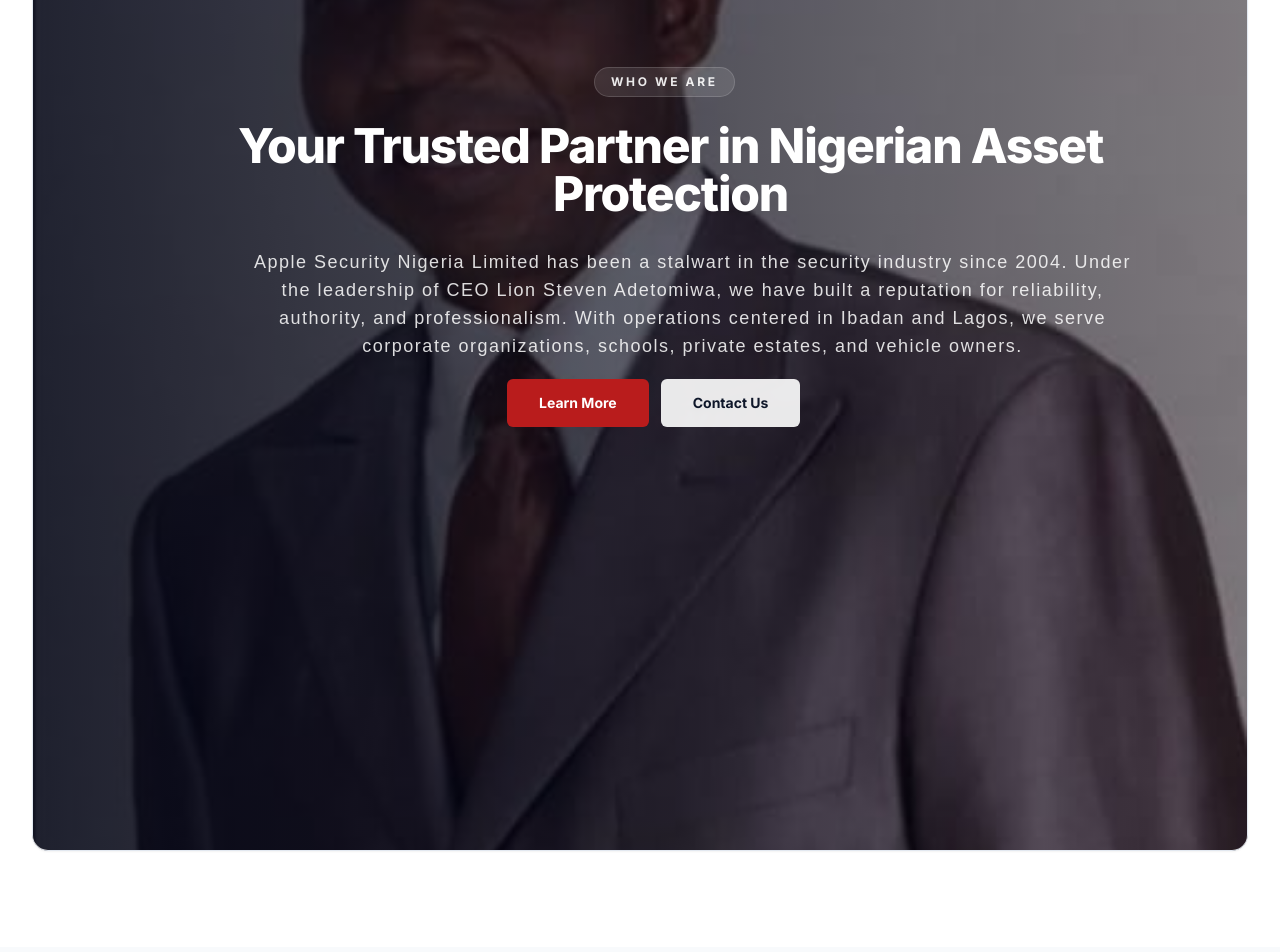
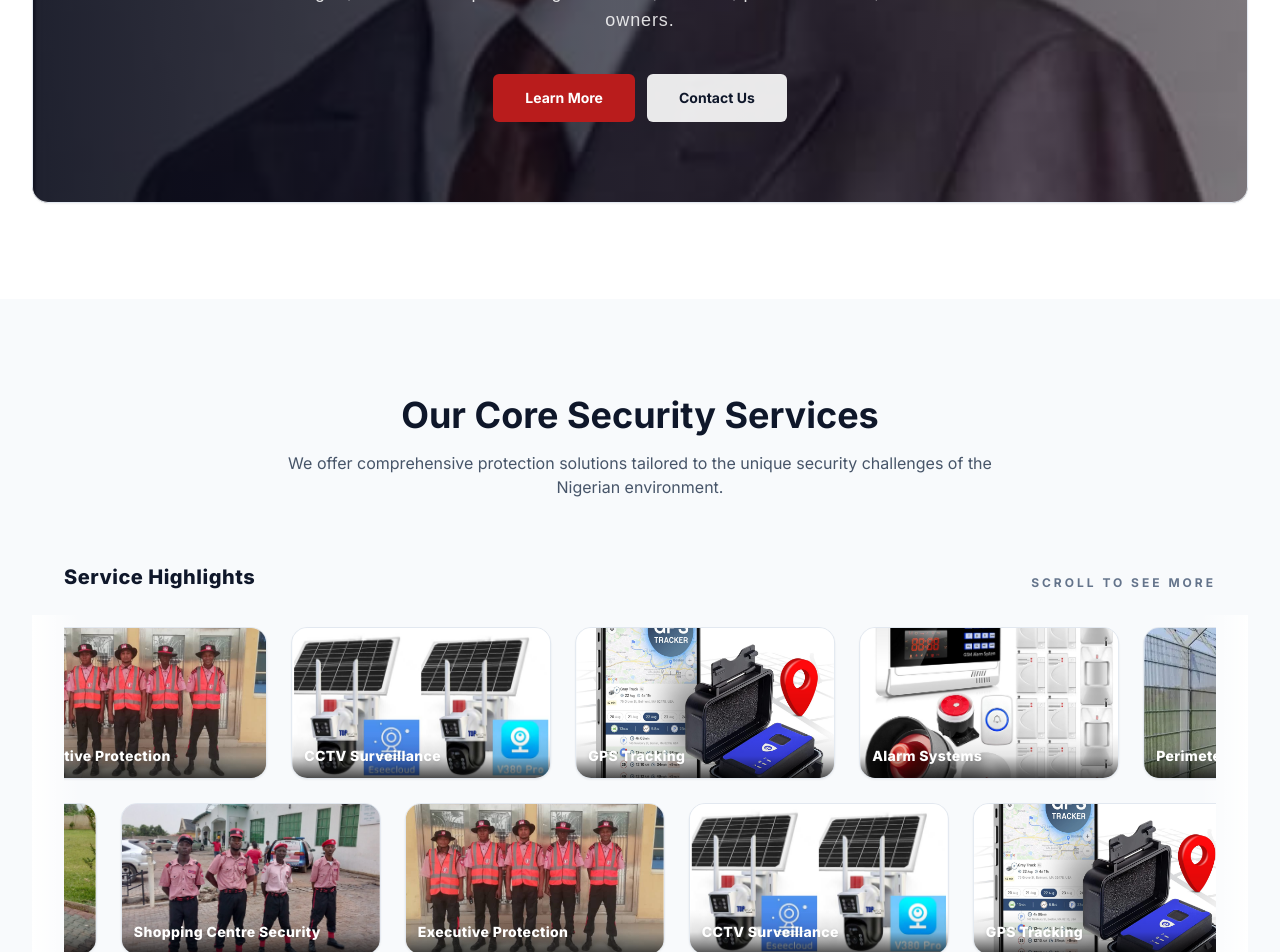
Before and after one commit to Bang0457/applesecuritywebsite, a React (Vite) app: page /#/ in a window 1280 px wide. Shown: the part 1300-2252 px from the top of the page. Built offline with nearby package versions, Linux system fonts and the light colour scheme.

Commit message:
feat: add service images, fix mapping, update Home and Services UI

```diff
--- a/components/ui/cn.ts
+++ b/components/ui/cn.ts
@@ -1,7 +1,7 @@
 export type ClassValue =
   | string
   | number
-  | boolean
+  | false
   | null
   | undefined
   | ClassValue[]
@@ -11,7 +11,7 @@
   const out: string[] = []
 
   const push = (v: ClassValue): void => {
-    if (!v) return
+    if (v === null || v === undefined || v === false) return
     if (typeof v === "string" || typeof v === "number") {
       out.push(String(v))
       return
--- a/components/ui/hero-section-4.tsx
+++ b/components/ui/hero-section-4.tsx
@@ -81,31 +81,30 @@
         />
         <div
           className="relative px-6 py-16 sm:px-10 sm:py-20 lg:px-14"
-          style={{ width: "1219px", height: "1210px", opacity: 1 }}
         >
           <motion.div
-            className="w-full max-w-[1148px]"
+            className="mx-auto flex w-full max-w-5xl flex-col items-center text-center"
             variants={containerVariants}
             initial="hidden"
             whileInView="visible"
             viewport={{ once: true, amount: 0.45 }}
           >
             <motion.p
-              className="absolute left-[561px] top-[427px] inline-flex items-center rounded-full border border-white/15 bg-white/10 px-4 py-1.5 text-xs font-bold tracking-[0.22em] uppercase text-white/90"
+              className="inline-flex items-center rounded-full border border-white/15 bg-white/10 px-4 py-1.5 text-xs font-bold tracking-[0.22em] uppercase text-white/90"
               variants={itemVariants}
             >
               WHO WE ARE
             </motion.p>
 
             <motion.h2
-              className="absolute left-[93px] top-[458px] mt-6 h-[116px] w-[1089px] text-center text-3xl font-black tracking-tight sm:text-4xl md:text-5xl"
+              className="mt-6 text-3xl font-black tracking-tight sm:text-4xl md:text-5xl"
               variants={itemVariants}
             >
               {title}
             </motion.h2>
 
             <motion.p
-              className="absolute left-[206px] top-[584px] mt-6 h-[95px] w-[907px] max-w-[907px] text-center text-base leading-[30px] tracking-[1.5px] text-white/85 sm:text-lg"
+              className="mt-6 max-w-3xl text-base leading-8 tracking-[0.05em] text-white/85 sm:text-lg"
               style={{ fontFamily: '"SF Compact Display", sans-serif' }}
               variants={itemVariants}
             >
@@ -113,7 +112,7 @@
             </motion.p>
 
             <motion.div
-              className="absolute left-[474px] top-[699px] mt-10 flex flex-col items-center gap-3 text-center sm:flex-row sm:items-center sm:justify-center"
+              className="mt-10 flex flex-col items-center gap-3 text-center sm:flex-row sm:items-center sm:justify-center"
               variants={itemVariants}
             >
               <Button asChild size="lg">
--- a/components/ui/service-scroll-strip.tsx
+++ b/components/ui/service-scroll-strip.tsx
@@ -19,9 +19,10 @@
 
 function repeatToMin(items: ServiceImageItem[], minCount: number): ServiceImageItem[] {
   if (items.length === 0) return []
+  if (items.length >= minCount) return items
   const out: ServiceImageItem[] = []
   while (out.length < minCount) out.push(...items)
-  return out.slice(0, Math.max(minCount, items.length))
+  return out.slice(0, minCount)
 }
 
 export function ServiceScrollStrip({
--- a/constants.tsx
+++ b/constants.tsx
@@ -106,6 +106,7 @@
 };
 
 export const SERVICE_IMAGES = {
+  "Manned Security / Guards": "/images/services/officer-1.svg",
   "School Security": "/images/services/officer-1.svg",
   "Shopping Centre Security": "/images/services/shopping-officer.jpeg",
   "Executive Protection": "/images/services/officers-3.svg",
@@ -113,9 +114,11 @@
   "GPS Tracking": "/images/services/gps-tracker-2.jpg",
   "Alarm Systems": "/images/services/alarm-system.jpg",
   "Perimeter Fencing": "/images/services/fence.webp",
+  "All Property Security": "/images/services/officers-3.svg",
 } as const;
 
 export const SERVICE_IMAGE_STRIP_ITEMS: ServiceImageItem[] = [
+  { id: "manned-security", title: "Manned Security / Guards", image: SERVICE_IMAGES["Manned Security / Guards"], alt: "Manned Security / Guards" },
   { id: "school-security", title: "School Security", image: SERVICE_IMAGES["School Security"], alt: "School Security" },
   { id: "shopping-security", title: "Shopping Centre Security", image: SERVICE_IMAGES["Shopping Centre Security"], alt: "Shopping Centre Security" },
   { id: "executive-protection", title: "Executive Protection", image: SERVICE_IMAGES["Executive Protection"], alt: "Executive Protection" },
@@ -123,4 +126,5 @@
   { id: "gps-tracking", title: "GPS Tracking", image: SERVICE_IMAGES["GPS Tracking"], alt: "GPS Tracking" },
   { id: "alarm-systems", title: "Alarm Systems", image: SERVICE_IMAGES["Alarm Systems"], alt: "Alarm Systems" },
   { id: "perimeter-fencing", title: "Perimeter Fencing", image: SERVICE_IMAGES["Perimeter Fencing"], alt: "Perimeter Fencing" },
+  { id: "property-security", title: "All Property Security", image: SERVICE_IMAGES["All Property Security"], alt: "All Property Security" },
 ];
```
